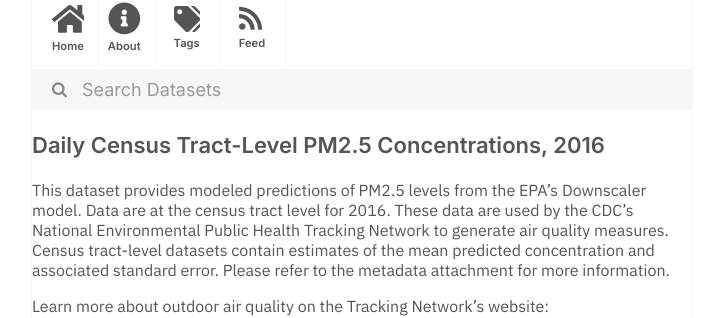
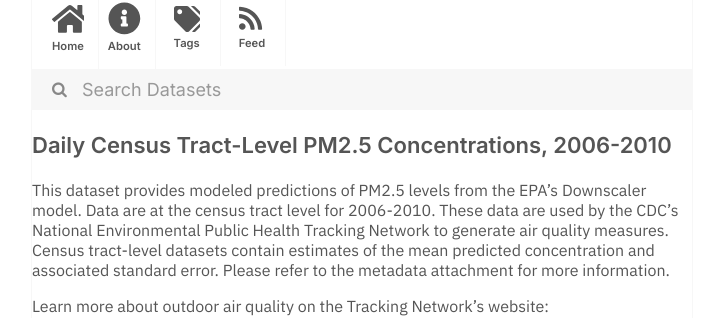
Before and after one commit to dayda-entities/us-department-of-health-and-human-services, a Jekyll site: the page built from _posts/2020-11-10-daily-census-tract-level-pm25-.md, in a window 1280 px wide. Shown: the part 235-553 px from the top of the page, without its empty margins (278-992 px from the left). Built offline with Jekyll 4.4.1, drawn with Linux system fonts in a browser that asks for light colours.

Commit message:
Publish Data

```diff
--- a/_posts/2020-11-10-daily-census-tract-level-pm25-.md
+++ b/_posts/2020-11-10-daily-census-tract-level-pm25-.md
@@ -1,7 +1,7 @@
 ---
-title: 'Daily Census Tract-Level PM2.5 Concentrations, 2016'
-created: '2020-11-10T16:18:16.602206'
-modified: '2021-04-25T14:40:15.378111'
+title: 'Daily Census Tract-Level PM2.5 Concentrations, 2006-2010'
+created: '2020-11-10T16:18:47.301080'
+modified: '2021-04-25T14:41:46.598655'
 state: active
 type: dataset
 tags:
@@ -11,19 +11,19 @@ tags:
   - Particulate Matter
   - Pm2 5
 groups: []
-csv_url: 'https://data.cdc.gov/api/views/7vu4-ngxx/rows.csv?accessType=DOWNLOAD'
-json_url: 'https://data.cdc.gov/api/views/7vu4-ngxx/rows.json?accessType=DOWNLOAD'
+csv_url: 'https://data.cdc.gov/api/views/fpqb-s69d/rows.csv?accessType=DOWNLOAD'
+json_url: 'https://data.cdc.gov/api/views/fpqb-s69d/rows.json?accessType=DOWNLOAD'
 layout: post
 
 ---
-This dataset provides modeled predictions of PM2.5 levels from the EPA's Downscaler model. Data are at the census tract level for 2016. These data are used by the CDC's National Environmental Public Health Tracking Network to generate air quality measures. Census tract-level datasets contain estimates of the mean predicted concentration and associated standard error. Please refer to the metadata attachment for more information.
+This dataset provides modeled predictions of PM2.5 levels from the EPA's Downscaler model. Data are at the census tract level for 2006-2010. These data are used by the CDC's National Environmental Public Health Tracking Network to generate air quality measures. Census tract-level datasets contain estimates of the mean predicted concentration and associated standard error. Please refer to the metadata attachment for more information.
 
 Learn more about outdoor air quality on the Tracking Network's website: https://ephtracking.cdc.gov/showAirLanding.action.
 
 By using these data, you signify your agreement to comply with the following requirements:
-1. Use the data for statistical reporting and analysis only.
-2. Do not attempt to learn the identity of any person included in the data and do not combine these data with other data for the purpose of matching records to identify individuals.
-3. Do not disclose of or make use of the identity of any person or establishment discovered inadvertently and report the discovery to: trackingsupport@cdc.gov.
-4. Do not imply or state, either in written or oral form, that interpretations based on the data are those of the original data sources and CDC unless the data user and data source are formally collaborating.
-5. Acknowledge, in all reports or presentations based on these data, the original source of the data and CDC.
-6. Suggested citation: Centers for Disease Control and Prevention. National Environmental Public Health Tracking Network. Web. Accessed: insert date. www.cdc.gov/ephtracking.
+1.	Use the data for statistical reporting and analysis only.
+2.	Do not attempt to learn the identity of any person included in the data and do not combine these data with other data for the purpose of matching records to identify individuals.
+3.	Do not disclose of or make use of the identity of any person or establishment discovered inadvertently and report the discovery to: trackingsupport@cdc.gov.
+4.	Do not imply or state, either in written or oral form, that interpretations based on the data are those of the original data sources and CDC unless the data user and data source are formally collaborating.
+5.	Acknowledge, in all reports or presentations based on these data, the original source of the data and CDC.
+6.	Suggested citation: Centers for Disease Control and Prevention. National Environmental Public Health Tracking Network. Web. Accessed: insert date. www.cdc.gov/ephtracking.
```
